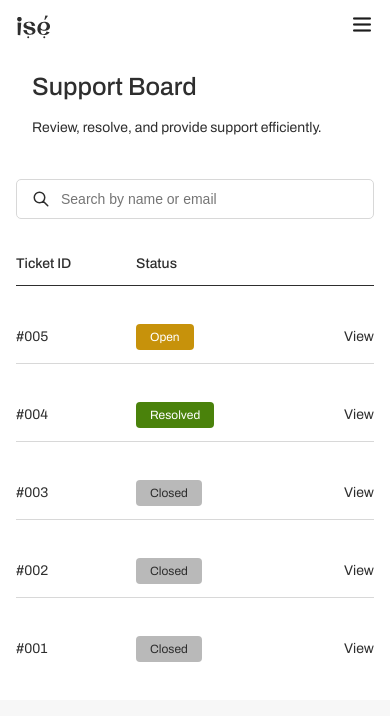
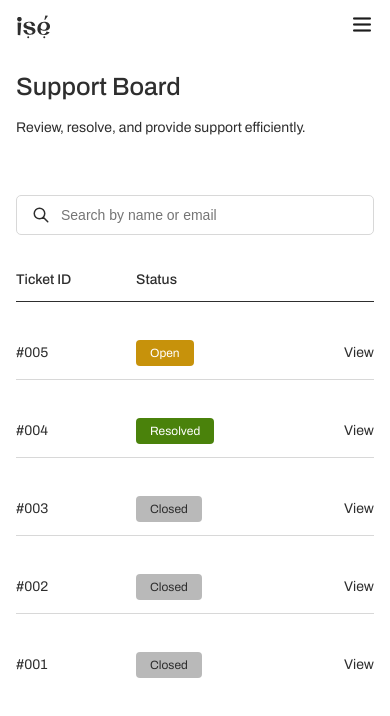
Before and after one commit to ise-africa/ise-admin-dashboard-frontend, a React (Create React App) app: page /support in a window 390 px wide. Shown: the top 716 px of the page. Built offline with nearby package versions, Linux system fonts and the light colour scheme.

Commit message:
change the schools folder and file path to support

```diff
--- a/src/App.tsx
+++ b/src/App.tsx
@@ -1,7 +1,7 @@
 import React from 'react'
 import { Navigate, Route, Routes } from 'react-router-dom'
 import ErrorPage from './Containers/404Page/404Page'
-import Schools from './Pages/Schools'
+import Support from './Pages/Support'
 import SupportTrackingChatDetailPage from './Pages/SupportTrackingChatDetailPage'
 
 
@@ -12,7 +12,7 @@ function App() {
          {/* <Route path="/" element={<Navigate to="/dashboard"></Navigate>} />
          <Route path="/dashboard" element={<Dashboard />} /> */}
 
-         <Route path="/support" element={<Schools />} />
+         <Route path="/support" element={<Support />} />
          <Route path="/support/:SupportTrackingId" element={<SupportTrackingChatDetailPage />} />
 
       </Routes>
--- a/src/Containers/SchoolsContainer/SupportBoard/SupportBoard.module.css
+++ b/src/Containers/SupportContainer/SupportBoard/SupportBoard.module.css
@@ -123,24 +123,24 @@
 @media screen and (min-width: 767px) and (max-width: 1023px) {
     .container {
         gap: 0;
-        padding: 0 1rem;
+        padding: 0;
         background: var(--white);
     }
 
     .subContainer {
-        padding: 0;
+        padding: 1rem;
     }
 }
 
 @media screen and (max-width: 767px) {
     .container {
         gap: 0;
-        padding: 0 1rem;
+        padding: 0;
         background: var(--white);
     }
 
     .subContainer {
-        padding: 0;
+        padding: 1rem;
     }
 
     .tableHeader span:nth-child(2),
--- a/src/Pages/Schools.tsx
+++ /dev/null
@@ -1,12 +0,0 @@
-import Layout from '../Components/Layout/Layout'
-import SupportBoard from '../Containers/SchoolsContainer/SupportBoard/SupportBoard'
-
-const Schools = () => {
-  return (
-    <Layout>
-      <SupportBoard />
-    </Layout>
-  )
-}
-
-export default Schools
--- /dev/null
+++ b/src/Pages/Support.tsx
@@ -0,0 +1,12 @@
+import Layout from '../Components/Layout/Layout'
+import SupportBoard from '../Containers/SupportContainer/SupportBoard/SupportBoard'
+
+const Support = () => {
+  return (
+    <Layout>
+      <SupportBoard />
+    </Layout>
+  )
+}
+
+export default Support
--- a/src/Pages/SupportTrackingChatDetailPage.tsx
+++ b/src/Pages/SupportTrackingChatDetailPage.tsx
@@ -1,5 +1,5 @@
 import Layout from '../Components/Layout/Layout'
-import SupportTrackingChatDetail from '../Containers/SchoolsContainer/SupportTrackingChatDetail/SupportTrackingChatDetail'
+import SupportTrackingChatDetail from '../Containers/SupportContainer/SupportTrackingChatDetail/SupportTrackingChatDetail'
 
 const SupportTrackingChatDetailPage = () => {
     return (
```
Also changed, not shown: src/Containers/SupportContainer/SupportBoard/SupportBoard.tsx (renamed from src/Containers/SchoolsContainer/SupportBoard/SupportBoard.tsx), src/Containers/SupportContainer/SupportTrackingChatDetail/SupportTrackingChatDetail.module.css (renamed from src/Containers/SchoolsContainer/SupportTrackingChatDetail/SupportTrackingChatDetail.module.css), src/Containers/SupportContainer/SupportTrackingChatDetail/SupportTrackingChatDetail.tsx (renamed from src/Containers/SchoolsContainer/SupportTrackingChatDetail/SupportTrackingChatDetail.tsx).
